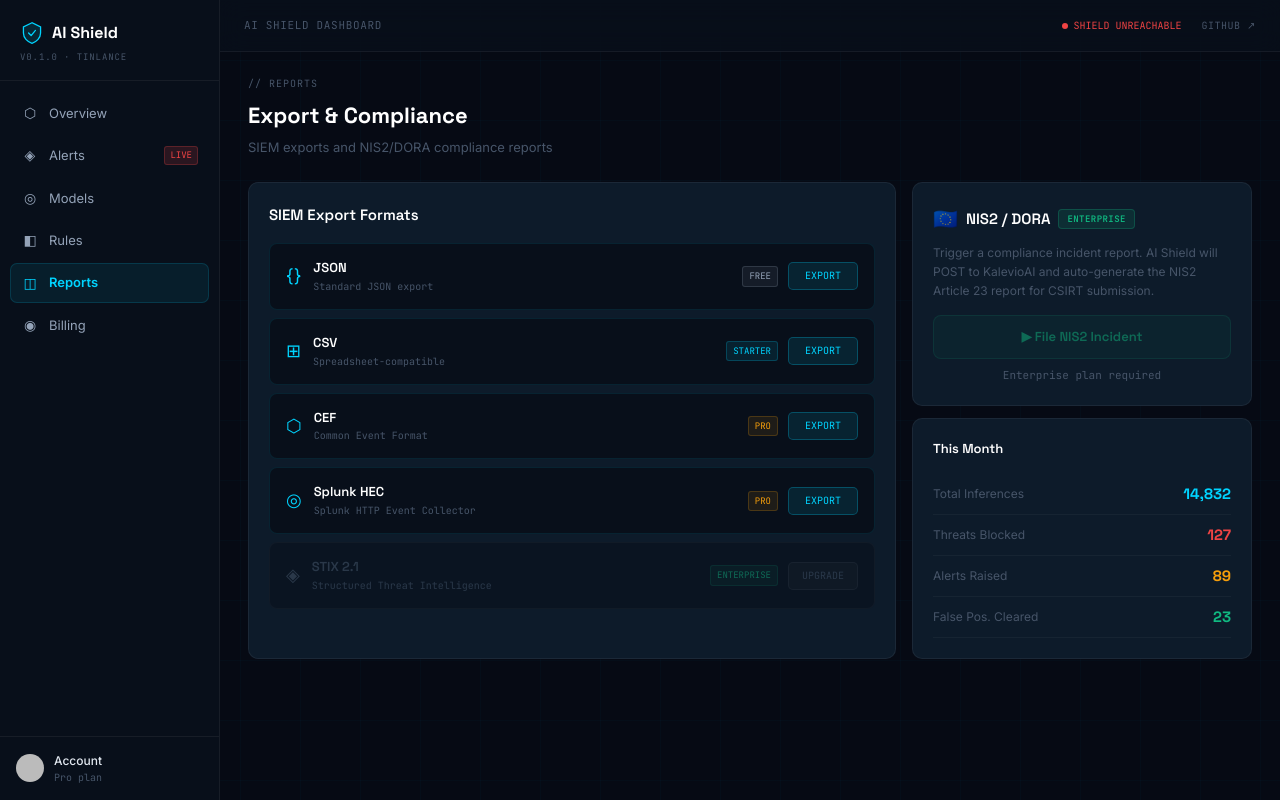
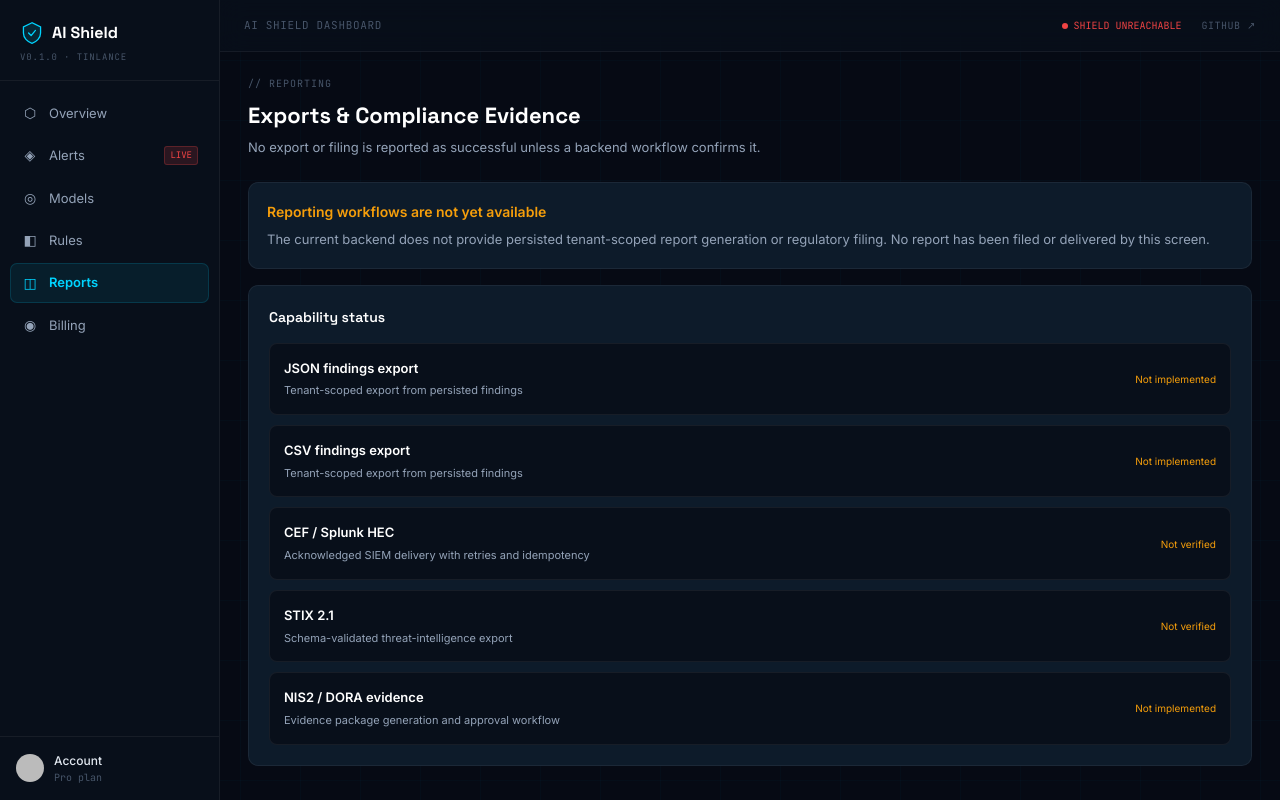
Before and after one commit to LloydCoder/Aithyrex, a Next.js app in the folder frontend/: page /dashboard/reports in a window 1280 px wide. Built offline with nearby package versions, Linux system fonts and the light colour scheme; no server answers; sample sign-in values are in the browser's storage; some icons are missing.

Commit message:
fix(frontend): remove simulated exports and false regulatory filing success

```diff
--- a/frontend/app/dashboard/reports/page.tsx
+++ b/frontend/app/dashboard/reports/page.tsx
@@ -1,196 +1,57 @@
 'use client'
-import { useState } from 'react'
-import { useAuth } from '@clerk/nextjs'
 
-const EXPORT_FORMATS = [
-  { id: 'json',       label: 'JSON',       plan: 'free',       icon: '{}', desc: 'Standard JSON export' },
-  { id: 'csv',        label: 'CSV',        plan: 'starter',    icon: '⊞', desc: 'Spreadsheet-compatible' },
-  { id: 'cef',        label: 'CEF',        plan: 'pro',        icon: '⬡', desc: 'Common Event Format' },
-  { id: 'splunk_hec', label: 'Splunk HEC', plan: 'pro',        icon: '◎', desc: 'Splunk HTTP Event Collector' },
-  { id: 'stix21',     label: 'STIX 2.1',  plan: 'enterprise', icon: '◈', desc: 'Structured Threat Intelligence' },
+const REPORT_CAPABILITIES = [
+  { label: 'JSON findings export', detail: 'Tenant-scoped export from persisted findings', status: 'Not implemented' },
+  { label: 'CSV findings export', detail: 'Tenant-scoped export from persisted findings', status: 'Not implemented' },
+  { label: 'CEF / Splunk HEC', detail: 'Acknowledged SIEM delivery with retries and idempotency', status: 'Not verified' },
+  { label: 'STIX 2.1', detail: 'Schema-validated threat-intelligence export', status: 'Not verified' },
+  { label: 'NIS2 / DORA evidence', detail: 'Evidence package generation and approval workflow', status: 'Not implemented' },
 ]
 
-const PLAN_ORDER = ['free', 'starter', 'pro', 'enterprise']
-const planColor: Record<string, string> = {
-  free: '#94A3B8', starter: '#00D4FF', pro: '#F59E0B', enterprise: '#10B981',
-}
-
 export default function ReportsPage() {
-  const { getToken } = useAuth()
-  const [exporting, setExporting] = useState<string | null>(null)
-  const [nis2Loading, setNis2Loading] = useState(false)
-  const [nis2Done, setNis2Done] = useState(false)
-  const currentPlan = 'pro'   // From Clerk metadata in production
-
-  const canUse = (formatPlan: string) =>
-    PLAN_ORDER.indexOf(currentPlan) >= PLAN_ORDER.indexOf(formatPlan)
-
-  const handleExport = async (formatId: string) => {
-    setExporting(formatId)
-    await new Promise(r => setTimeout(r, 1200))
-    setExporting(null)
-    alert(`${formatId.toUpperCase()} export triggered. Check your SIEM or download folder.`)
-  }
-
-  const handleNIS2 = async () => {
-    setNis2Loading(true)
-    await new Promise(r => setTimeout(r, 2000))
-    setNis2Loading(false); setNis2Done(true)
-    setTimeout(() => setNis2Done(false), 4000)
-  }
-
   return (
     <div style={{ maxWidth: '1100px' }}>
       <div style={{ marginBottom: '24px' }}>
         <div style={{
           fontFamily: 'JetBrains Mono, monospace', fontSize: '10px',
           color: '#475569', letterSpacing: '0.1em', textTransform: 'uppercase', marginBottom: '6px',
-        }}>// Reports</div>
+        }}>// Reporting</div>
         <h1 style={{ fontFamily: 'Space Grotesk, sans-serif', fontSize: '22px', fontWeight: 700, color: '#FFFFFF' }}>
-          Export & Compliance
+          Exports & Compliance Evidence
         </h1>
-        <p style={{ fontSize: '13px', color: '#475569', marginTop: '4px' }}>
-          SIEM exports and NIS2/DORA compliance reports
+        <p style={{ fontSize: '13px', color: '#94A3B8', marginTop: '4px' }}>
+          No export or filing is reported as successful unless a backend workflow confirms it.
         </p>
       </div>
 
-      <div style={{ display: 'grid', gridTemplateColumns: '1fr 340px', gap: '16px' }}>
-        {/* SIEM Exports */}
-        <div className="shield-card" style={{ padding: '20px' }}>
-          <div style={{
-            fontFamily: 'Space Grotesk, sans-serif', fontSize: '15px',
-            fontWeight: 600, color: '#FFFFFF', marginBottom: '16px',
-          }}>SIEM Export Formats</div>
-
-          <div style={{ display: 'flex', flexDirection: 'column', gap: '8px' }}>
-            {EXPORT_FORMATS.map(fmt => {
-              const available = canUse(fmt.plan)
-              const loading = exporting === fmt.id
-              return (
-                <div key={fmt.id} style={{
-                  display: 'flex', alignItems: 'center', justifyContent: 'space-between',
-                  padding: '14px 16px',
-                  background: '#080F1A',
-                  border: `1px solid ${available ? 'rgba(0,212,255,0.1)' : 'rgba(255,255,255,0.05)'}`,
-                  borderRadius: '8px', opacity: available ? 1 : 0.5,
-                }}>
-                  <div style={{ display: 'flex', alignItems: 'center', gap: '12px' }}>
-                    <span style={{ fontSize: '18px', color: available ? '#00D4FF' : '#475569' }}>
-                      {fmt.icon}
-                    </span>
-                    <div>
-                      <div style={{
-                        fontFamily: 'Space Grotesk, sans-serif',
-                        fontSize: '13px', fontWeight: 600,
-                        color: available ? '#FFFFFF' : '#475569',
-                      }}>{fmt.label}</div>
-                      <div style={{
-                        fontFamily: 'JetBrains Mono, monospace',
-                        fontSize: '10px', color: '#475569',
-                      }}>{fmt.desc}</div>
-                    </div>
-                  </div>
-                  <div style={{ display: 'flex', alignItems: 'center', gap: '10px' }}>
-                    <span style={{
-                      fontFamily: 'JetBrains Mono, monospace', fontSize: '9px',
-                      padding: '2px 6px', borderRadius: '3px',
-                      background: `${planColor[fmt.plan]}18`,
-                      color: planColor[fmt.plan],
-                      border: `1px solid ${planColor[fmt.plan]}35`,
-                      textTransform: 'uppercase',
-                    }}>{fmt.plan}</span>
-                    <button
-                      onClick={() => available && handleExport(fmt.id)}
-                      disabled={!available || !!exporting}
-                      style={{
-                        background: available ? 'rgba(0,212,255,0.1)' : 'rgba(255,255,255,0.04)',
-                        border: `1px solid ${available ? 'rgba(0,212,255,0.25)' : 'rgba(255,255,255,0.08)'}`,
-                        color: available ? '#00D4FF' : '#475569',
-                        fontFamily: 'JetBrains Mono, monospace', fontSize: '10px',
-                        padding: '5px 12px', borderRadius: '5px',
-                        cursor: available ? 'pointer' : 'not-allowed',
-                        transition: 'all 0.15s', minWidth: '70px',
-                      }}
-                    >
-                      {loading ? '...' : available ? 'EXPORT' : 'UPGRADE'}
-                    </button>
-                  </div>
-                </div>
-              )
-            })}
-          </div>
-        </div>
-
-        {/* NIS2/DORA panel */}
-        <div style={{ display: 'flex', flexDirection: 'column', gap: '12px' }}>
-          <div className="shield-card" style={{ padding: '20px' }}>
-            <div style={{ marginBottom: '14px' }}>
-              <div style={{ display: 'flex', alignItems: 'center', gap: '8px', marginBottom: '8px' }}>
-                <span style={{ fontSize: '20px' }}>🇪🇺</span>
-                <div style={{
-                  fontFamily: 'Space Grotesk, sans-serif',
-                  fontSize: '15px', fontWeight: 600, color: '#FFFFFF',
-                }}>NIS2 / DORA</div>
-                <span className="chip chip-clean" style={{ fontSize: '9px' }}>ENTERPRISE</span>
-              </div>
-              <p style={{ fontSize: '12px', color: '#475569', lineHeight: 1.6 }}>
-                Trigger a compliance incident report. AI Shield will POST to KalevioAI
-                and auto-generate the NIS2 Article 23 report for CSIRT submission.
+      <div role="status" className="shield-card" style={{ padding: '18px', marginBottom: '16px' }}>
+        <strong style={{ color: '#F59E0B' }}>Reporting workflows are not yet available</strong>
+        <p style={{ color: '#94A3B8', marginTop: '6px', fontSize: '13px' }}>
+          The current backend does not provide persisted tenant-scoped report generation or regulatory filing. No report has been filed or delivered by this screen.
         </p>
       </div>
 
-            <button
-              onClick={handleNIS2}
-              disabled={nis2Loading || currentPlan !== 'enterprise'}
-              style={{
-                width: '100%', padding: '11px',
-                background: nis2Done ? 'rgba(16,185,129,0.15)' : 'rgba(16,185,129,0.1)',
-                border: `1px solid ${nis2Done ? 'rgba(16,185,129,0.5)' : 'rgba(16,185,129,0.25)'}`,
-                color: '#10B981', fontFamily: 'Space Grotesk, sans-serif',
-                fontSize: '13px', fontWeight: 600, borderRadius: '8px',
-                cursor: currentPlan === 'enterprise' ? 'pointer' : 'not-allowed',
-                opacity: currentPlan !== 'enterprise' ? 0.5 : 1,
-                transition: 'all 0.2s',
-              }}
-            >
-              {nis2Done ? '✓ Report Filed' : nis2Loading ? 'Filing...' : '▶ File NIS2 Incident'}
-            </button>
-
-            {currentPlan !== 'enterprise' && (
-              <p style={{
-                marginTop: '8px', fontSize: '11px', color: '#475569',
-                fontFamily: 'JetBrains Mono, monospace', textAlign: 'center',
-              }}>Enterprise plan required</p>
-            )}
-          </div>
-
-          {/* Summary stats */}
       <div className="shield-card" style={{ padding: '20px' }}>
         <div style={{
-              fontFamily: 'Space Grotesk, sans-serif', fontSize: '13px',
+          fontFamily: 'Space Grotesk, sans-serif', fontSize: '14px',
           fontWeight: 600, color: '#FFFFFF', marginBottom: '14px',
-            }}>This Month</div>
-            {[
-              { label: 'Total Inferences', value: '14,832', color: '#00D4FF' },
-              { label: 'Threats Blocked',  value: '127',    color: '#EF4444' },
-              { label: 'Alerts Raised',    value: '89',     color: '#F59E0B' },
-              { label: 'False Pos. Cleared', value: '23',   color: '#10B981' },
-            ].map(s => (
-              <div key={s.label} style={{
-                display: 'flex', justifyContent: 'space-between',
-                alignItems: 'center', padding: '8px 0',
-                borderBottom: '1px solid rgba(255,255,255,0.04)',
+        }}>Capability status</div>
+        <div style={{ display: 'flex', flexDirection: 'column', gap: '10px' }}>
+          {REPORT_CAPABILITIES.map(item => (
+            <div key={item.label} style={{
+              display: 'flex', justifyContent: 'space-between', alignItems: 'center',
+              gap: '16px', padding: '14px', background: '#080F1A',
+              border: '1px solid rgba(255,255,255,0.06)', borderRadius: '8px',
             }}>
-                <span style={{ fontSize: '12px', color: '#475569' }}>{s.label}</span>
-                <span style={{
-                  fontFamily: 'Space Grotesk, sans-serif',
-                  fontSize: '15px', fontWeight: 700, color: s.color,
-                }}>{s.value}</span>
+              <div>
+                <div style={{ color: '#FFFFFF', fontSize: '13px', fontWeight: 600 }}>{item.label}</div>
+                <div style={{ color: '#94A3B8', fontSize: '11px', marginTop: '4px' }}>{item.detail}</div>
+              </div>
+              <span style={{ color: '#F59E0B', fontSize: '10px', whiteSpace: 'nowrap' }}>{item.status}</span>
             </div>
           ))}
         </div>
       </div>
     </div>
-    </div>
   )
 }
```
Lines whose indentation alone changed are shown as unchanged.
